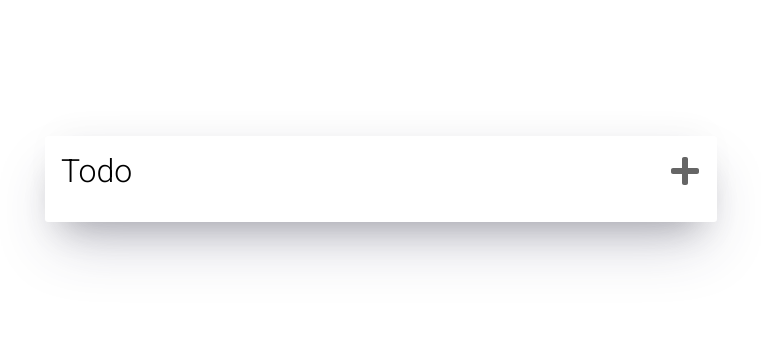
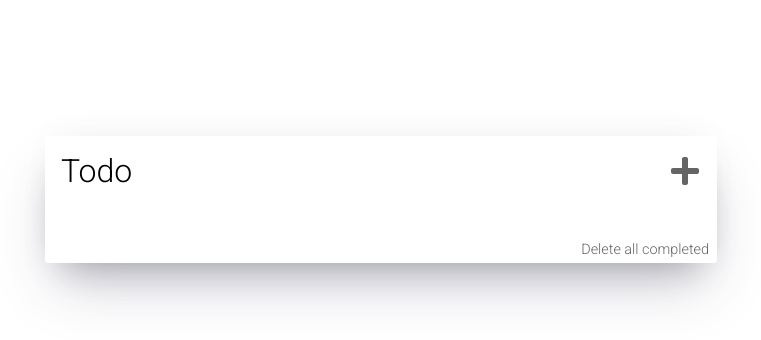
Before and after one commit to serdarsen/react-todo, a React app: page / in a window 1280 px wide. Shown: the top 340 px of the page, without its empty margins (259-1020 px from the left). Built offline with nearby package versions, Linux system fonts and the light colour scheme.

Commit message:
Add delete all button.

```diff
--- /dev/null
+++ b/src/component/DeleteButton.jsx
@@ -0,0 +1,20 @@
+import React from "react";
+import "./deleteButton.scss";
+
+const DeleteButton = ({ onClick }) => (
+  <div className="app__deletebutton">
+    <span
+      className="app__button-red"
+      size={32}
+      onClick={onClick}
+      onKeyDown={() => {}}
+      role="button"
+      tabIndex={0}
+      title="Delete all completed"
+    >
+      Delete all completed
+    </span>
+  </div>
+);
+
+export default DeleteButton;
--- a/src/component/Form.jsx
+++ b/src/component/Form.jsx
@@ -27,7 +27,7 @@ const Form = ({ onCancel, onSubmit }) => {
         maxLength={255}
         title={message}
       />
-      <Footer onCancel={onCancel} cancelLabel="Cancel" submitLabel="Save" />
+      <Footer onCancel={onCancel} cancelLabel="Cancel" submitLabel="Add" />
     </form>
   );
 };
--- a/src/component/Header.jsx
+++ b/src/component/Header.jsx
@@ -1,6 +1,5 @@
 import React from "react";
 import "./header.scss";
-import "../style/button.scss";
 import { FaPlus } from "react-icons/fa";
 
 const Header = ({ onClickNew }) => (
--- a/src/component/Item.jsx
+++ b/src/component/Item.jsx
@@ -1,8 +1,8 @@
 import React from "react";
 import "./item.scss";
 
-const Item = ({ item }) => (
-  <li className={`${item.completed ? "app__item app__text-strikethrough" : "app__item"}`}>
+const Item = ({ item, onClick }) => (
+  <li title={item.message} onClick={() => onClick(item.id)} onKeyDown={() => {}} role="row" className={`${item.completed ? "app__item app__text-strikethrough" : "app__item"}`}>
     {item.message}
   </li>
 
--- a/src/component/List.jsx
+++ b/src/component/List.jsx
@@ -2,9 +2,9 @@ import React from "react";
 import "./list.scss";
 import Item from "./Item";
 
-const List = ({ items }) => (
+const List = ({ items, onClickRow }) => (
   <ul className="app__list">
-    {items.map((item) => <Item key={item.id} item={item} />)}
+    {items.map((item) => <Item key={item.id} item={item} onClick={onClickRow} />)}
   </ul>
 );
 
--- a/src/component/MainCard.jsx
+++ b/src/component/MainCard.jsx
@@ -1,14 +1,18 @@
 import React from "react";
 import Card from "./Card";
+import DeleteButton from "./DeleteButton";
 import Header from "./Header";
 import List from "./List";
 import "./mainCard.scss";
 
-const MainCard = ({ items, onClickNew, deleteItem }) => (
+const MainCard = ({
+  items, onClickNew, onClickTodoItem, onClickDeleteAllCompleted,
+}) => (
   <div className="app__maincard">
     <Card>
       <Header onClickNew={onClickNew} />
-      <List items={items} deleteItem={deleteItem} />
+      <List items={items} onClickRow={onClickTodoItem} />
+      <DeleteButton onClick={onClickDeleteAllCompleted} />
     </Card>
   </div>
 );
--- a/src/component/MainPage.jsx
+++ b/src/component/MainPage.jsx
@@ -10,7 +10,6 @@ const MainPage = () => {
   const [isOpenDeleteModal, setIsOpenDeleteModal] = useState();
 
   const [items, setItems] = useState([]);
-  const [currentItem, setCurrentItem] = useState();
 
   const onCancelCreateModal = () => {
     setIsOpenCreateModal(false);
@@ -28,15 +27,31 @@ const MainPage = () => {
     setIsOpenCreateModal(false);
   };
 
+  const deleteAllCompleted = () => {
+    const updatedItems = items.filter((item) => !item.completed);
+    ItemService.saveItems(updatedItems);
+    setItems(updatedItems);
+  };
+
+  const toggleCompleted = (itemId) => {
+    const updatedItems = items.map((item) => {
+      if (itemId === item.id) {
+        item.completed = !item.completed;
+      }
+
+      return item;
+    });
+
+    ItemService.saveItems(updatedItems);
+    setItems(updatedItems);
+  };
+
   const onCancelDeleteModal = () => {
     setIsOpenDeleteModal(false);
   };
 
   const onSubmitDeleteModal = () => {
-    const filteredItems = items.filter((item) => currentItem.id !== item.id);
-    ItemService.saveItems(filteredItems);
-
-    setItems(filteredItems);
+    deleteAllCompleted();
     setIsOpenDeleteModal(false);
   };
 
@@ -44,8 +59,11 @@ const MainPage = () => {
     setIsOpenCreateModal(true);
   };
 
-  const deleteItem = (item) => {
-    setCurrentItem(item);
+  const onClickTodoItem = (itemId) => {
+    toggleCompleted(itemId);
+  };
+
+  const onClickDeleteAllCompleted = () => {
     setIsOpenDeleteModal(true);
   };
 
@@ -65,19 +83,13 @@ const MainPage = () => {
         isOpen={isOpenDeleteModal}
         onCancel={onCancelDeleteModal}
         onSubmit={onSubmitDeleteModal}
-        text={(
-          <span>
-            Delete
-            {currentItem?.name}
-            {" "}
-            ?
-          </span>
-)}
+        text="Delete all completed?"
       />
       <MainCard
         items={items}
         onClickNew={onClickNew}
-        deleteItem={deleteItem}
+        onClickTodoItem={onClickTodoItem}
+        onClickDeleteAllCompleted={onClickDeleteAllCompleted}
       />
     </div>
   );
--- a/src/component/actionModal.scss
+++ b/src/component/actionModal.scss
@@ -1,11 +1,12 @@
 .app__actionModal-content {
-  font-weight: 600;
-  padding: 0.3rem 0.3rem;
+    padding: 0.3rem 0.3rem;
 }
 
 .app__actionModal-content span {
-  display: block;
-  overflow: hidden;
-  white-space: nowrap;
-  text-overflow: ellipsis;
+    font-size: 1.2rem;
+    font-family: inherit;
+    display: block;
+    overflow: hidden;
+    white-space: nowrap;
+    text-overflow: ellipsis;
 }
--- /dev/null
+++ b/src/component/deleteButton.scss
@@ -0,0 +1,8 @@
+.app__deletebutton {
+    display: flex;
+    flex-direction: row;
+    justify-content: flex-end;
+    padding: 0rem 0.5rem 0.3rem 0rem;
+    font-size: 0.9rem;
+    font-family: inherit;
+}
--- a/src/component/item.scss
+++ b/src/component/item.scss
@@ -1,6 +1,9 @@
 .app__item {
     padding: 1rem 1.4rem;
     cursor: pointer;
+    text-overflow: ellipsis;
+    overflow: hidden;
+    white-space: nowrap;
 }
 
 .app__item:hover {
```
